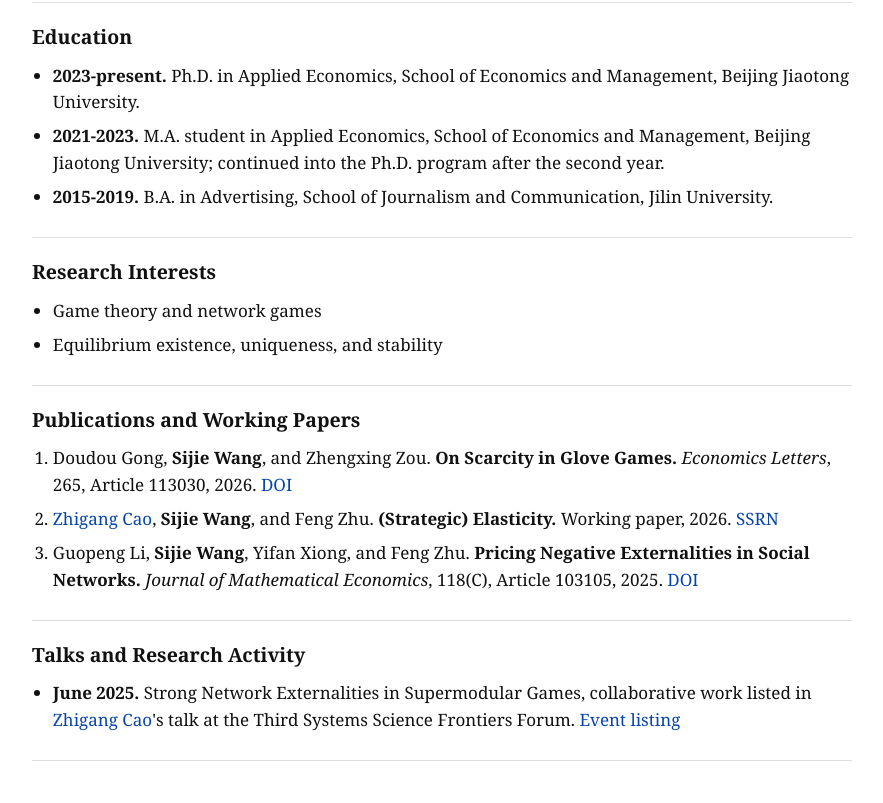
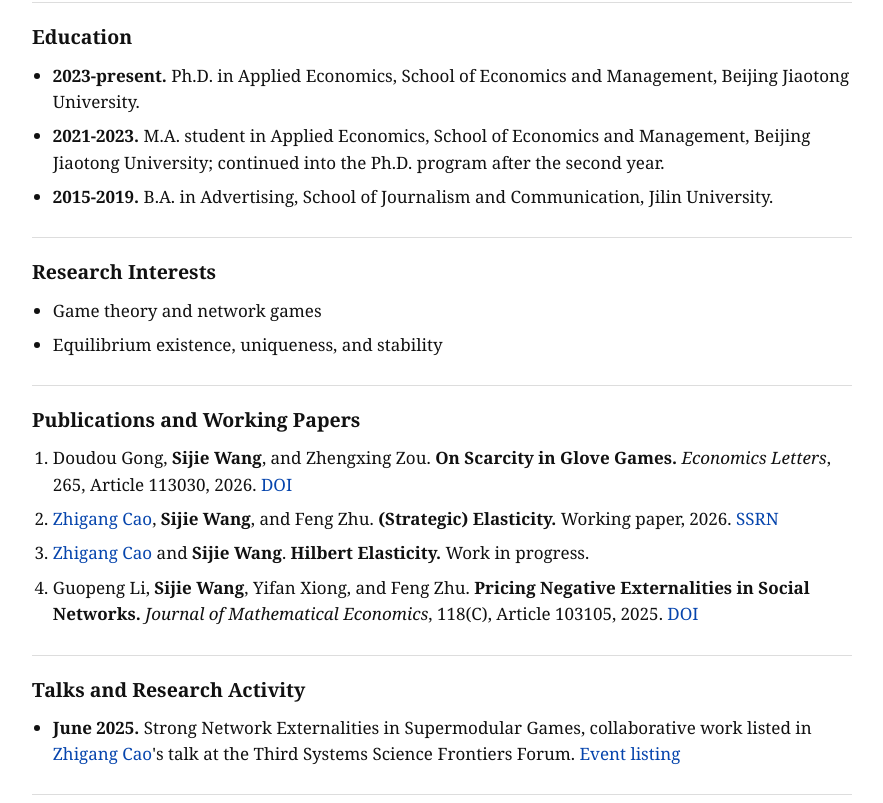
Before and after one commit to econstill/econstill.github.io, a plain HTML site: page index.html in a window 1280 px wide. Shown: the part 778-1581 px from the top of the page, without its empty margins (198-1081 px from the left). Drawn offline with Linux system fonts and the light colour scheme; no server answers.

Commit message:
Add Hilbert Elasticity work in progress

```diff
--- a/index.html
+++ b/index.html
@@ -94,6 +94,12 @@
             <a href="https://papers.ssrn.com/sol3/papers.cfm?abstract_id=6522998" target="_blank" rel="noopener">SSRN</a>
           </li>
           <li>
+            <a href="https://scholar.google.com/citations?user=nbYlo7cAAAAJ&hl=en" target="_blank" rel="noopener">Zhigang Cao</a>
+            and <strong>Sijie Wang</strong>.
+            <strong>Hilbert Elasticity.</strong>
+            Work in progress.
+          </li>
+          <li>
             Guopeng Li, <strong>Sijie Wang</strong>, Yifan Xiong, and Feng Zhu.
             <strong>Pricing Negative Externalities in Social Networks.</strong>
             <em>Journal of Mathematical Economics</em>, 118(C), Article 103105, 2025.
```
